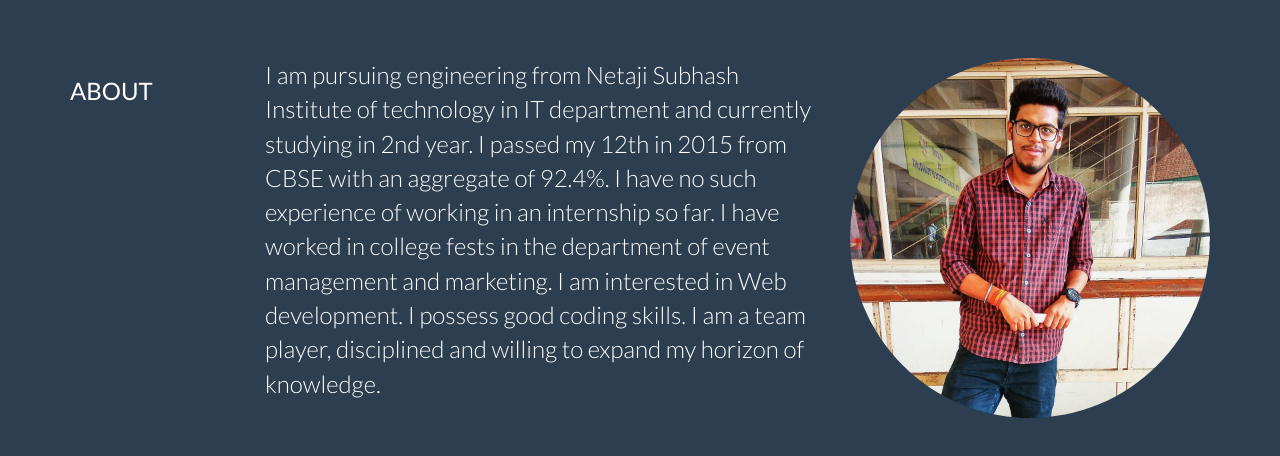
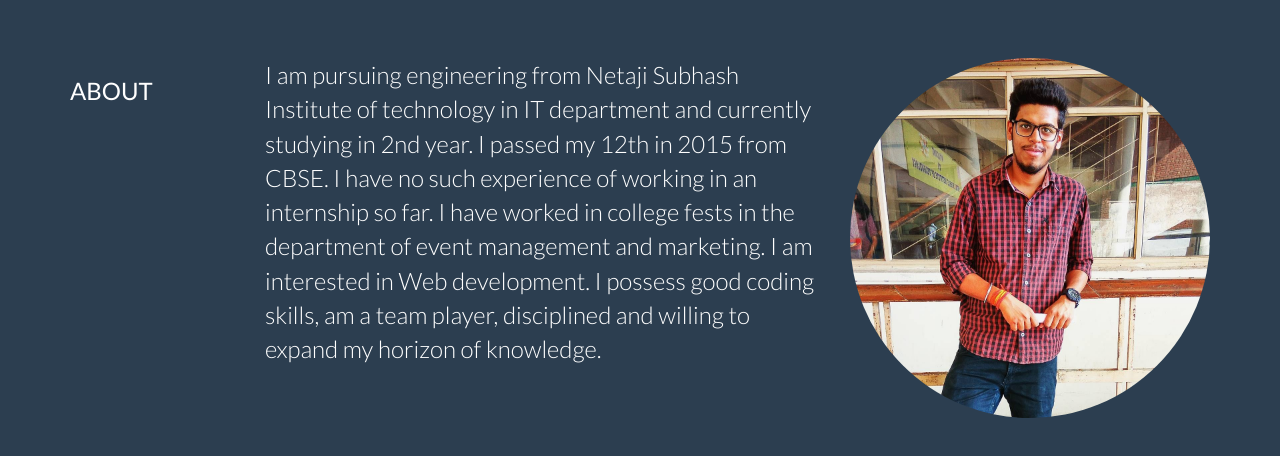
Before and after one commit to varunsahil10/varunsahil10.github.io, a plain HTML site: page index.html in a window 1280 px wide. Shown: the part 682-1138 px from the top of the page. Drawn offline with nearby package versions, Linux system fonts and the light colour scheme.

Commit message:
Update index.html

```diff
--- a/index.html
+++ b/index.html
@@ -63,7 +63,7 @@
 					<h3>ABOUT</h3>
 				</div>
 				<div class="col-lg-6">
-					<p><font size="+2">I am pursuing engineering from Netaji Subhash Institute of technology in IT department and currently studying in 2nd year. I passed my 12th in 2015 from CBSE with an aggregate of 92.4%. I have no such experience of working in an internship so far. I have worked in college fests in the department of event management and marketing. I am interested in Web development. I possess good coding skills. I am a team player, disciplined and willing to expand my horizon of knowledge.</font></p>
+					<p><font size="+2">I am pursuing engineering from Netaji Subhash Institute of technology in IT department and currently studying in 2nd year. I passed my 12th in 2015 from CBSE. I have no such experience of working in an internship so far. I have worked in college fests in the department of event management and marketing. I am interested in Web development. I possess good coding skills, am a team player, disciplined and willing to expand my horizon of knowledge.</font></p>
 				</div>
 				<div class="col-lg-4">
 					<img src="profile.jpg" class="img-circle img-responsive" style="width: 175%; height: 175%">
```
